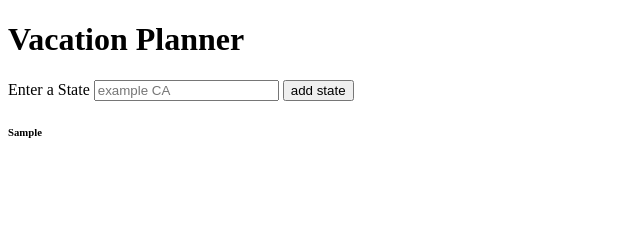
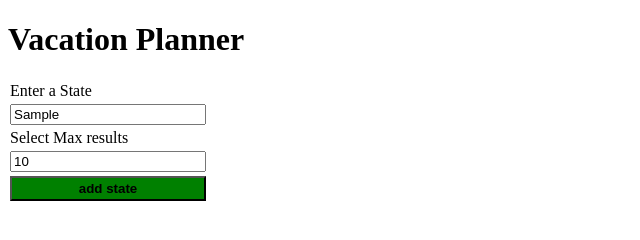
Before and after one commit to WiFiCowboy/Vacation-planner-app-, a plain HTML site: page index.html in a window 1280 px wide. Both pictures are taken after typing "Sample" into the empty fields and a click on the input "add state". Shown: the whole page, without its empty margins (0-640 px from the left). Drawn offline with nearby package versions, Linux system fonts and the light colour scheme.

Commit message:
formatted form elements

```diff
--- a/index.html
+++ b/index.html
@@ -15,7 +15,9 @@
         <form class="userRequest">
             <label for="states">Enter a State</label>
             <input type="text" id="states" pattern=".{2,}" required title="2 characters minimum" maxlength="2" placeholder="example CA" >
-            <input type="submit" value="add state">
+            <label for="maxResults">Select Max results</label>
+            <input type="number" name="maxResults" id="returnResults" min="1" required value="10">
+            <input type="submit" value="add state" id="submitButton">
         </form>
         <section class="displayUserStates hidden">
 
--- a/script.js
+++ b/script.js
@@ -1,24 +1,14 @@
-let states = [];
+let states = '';
 
 // The user must be able to search for parks in one or more states.
 function getStates(){
     $('.userRequest').submit(event => {
-        // let pushArr = [];
         event.preventDefault();
-        let value = $('#states').val();
-        states.push(value);
-        $('#states').val('');
-        renderStates();
+        states = $('#states').val().toLowerCase();
+        console.log(states);
     });
 };
 
-
-function renderStates(){
-    for (let i = 0; i < states.length; i++){
-        $('.displayUserStates').append(`<h6>${states[i]}</h6>`);
-        $('.displayUserStates').removeClass('hidden');
-    }
-};
 
 // The user must be able to set the max number of results, with a default of 10.
 // The search must trigger a call to NPS's API.
--- a/style.css
+++ b/style.css
@@ -2,3 +2,19 @@
     display: none;
     color: ;
 }
+
+form{
+    display: flex;
+    flex-direction: column;
+    max-width: 200px;
+}
+
+label, input {
+    margin: 2px;
+}
+
+#submitButton {
+    padding: 3px;
+    background-color: green;
+    font-weight: 700;
+}
```
